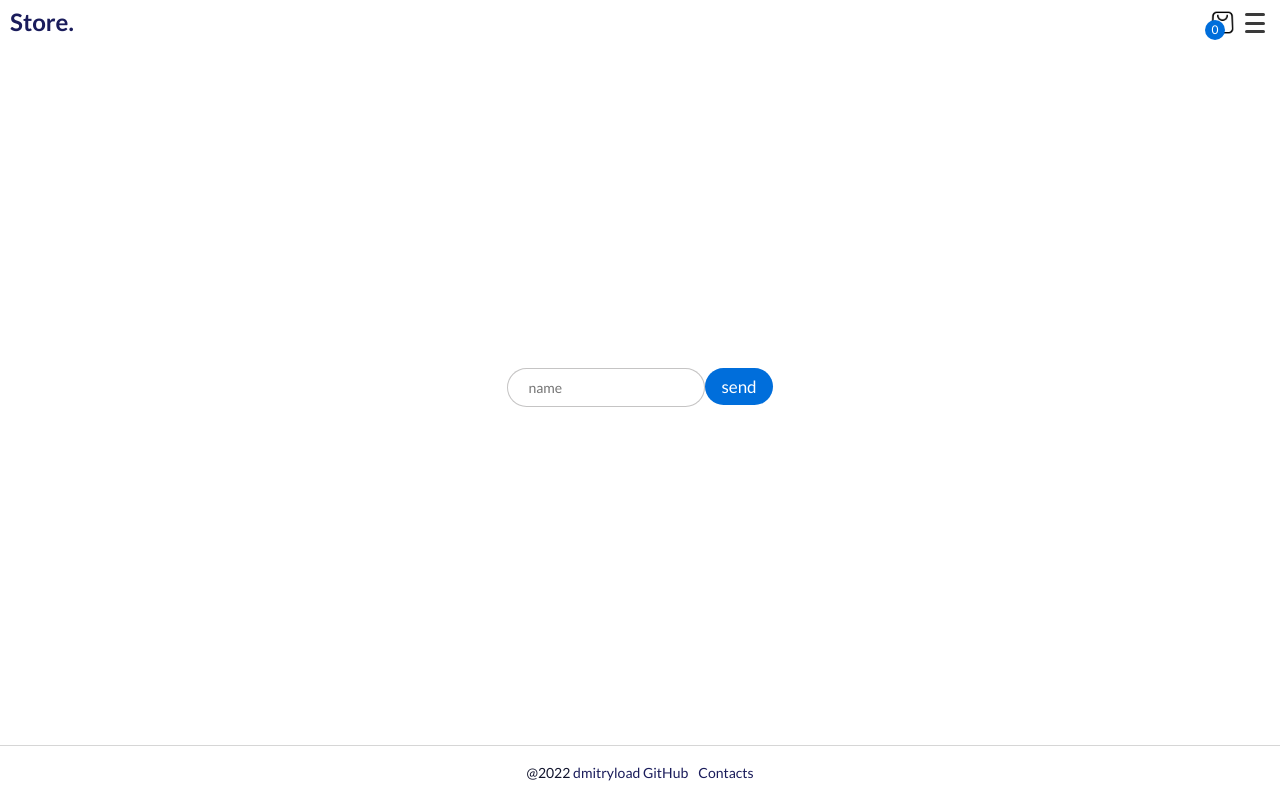
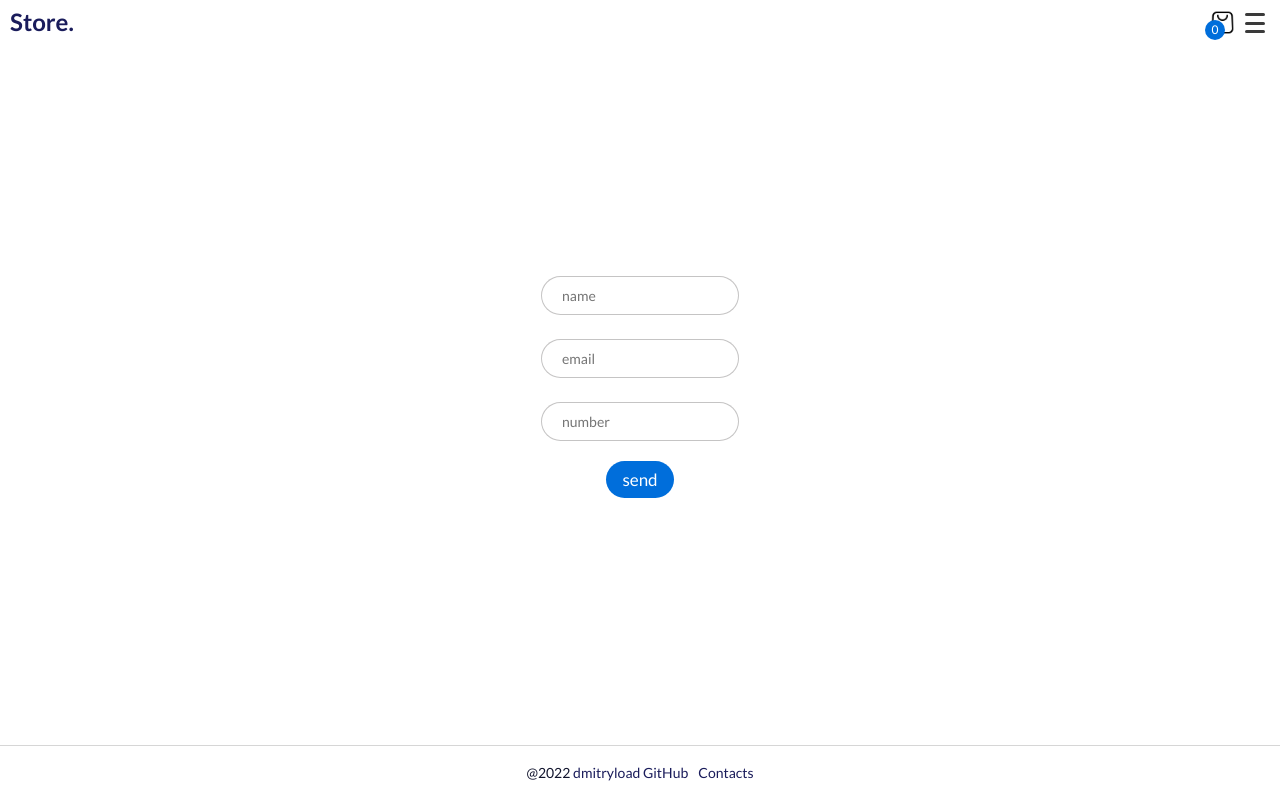
Before and after one commit to dmitriibutakov/store, a Nuxt app: page /contacts in a window 1280 px wide. Built offline with nearby package versions, Linux system fonts and the light colour scheme.

Commit message:
starting comtacts form

```diff
--- a/pages/contacts/index.vue
+++ b/pages/contacts/index.vue
@@ -1,10 +1,16 @@
 <template>
-<div>
+<form class="contacts__form">
     {{ name }}
     <v-input @customChange="handleCustomChange"
              :placeholder="'name'"/>
+  {{email}}
+  <v-input @customChange="handleCustomChange"
+             :placeholder="'email'"/>
+  {{number}}
+  <v-input @customChange="handleCustomChange"
+             :placeholder="'number'"/>
     <v-button :onClick="sendClick">send</v-button>
-</div>
+</form>
 </template>
 
 <script>
@@ -13,7 +19,7 @@ export default {
     return {
       name: "",
       email: "",
-      number: 0
+      number: null
     }
   },
   methods: {
@@ -21,7 +27,7 @@ export default {
       console.log(123)
     },
     handleCustomChange(value,data) {
-      this.name = data
+      this[value] = data
     }
   }
 }
```
